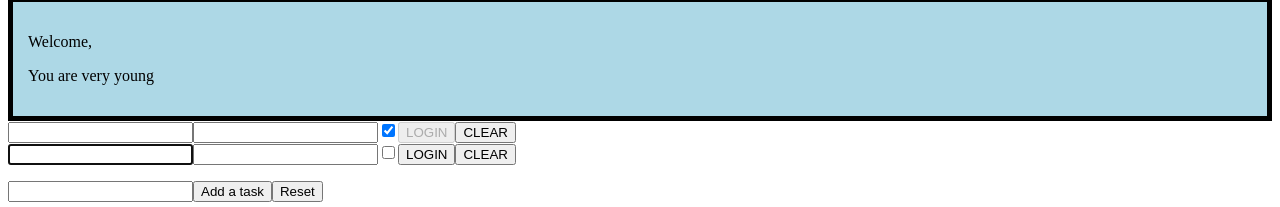
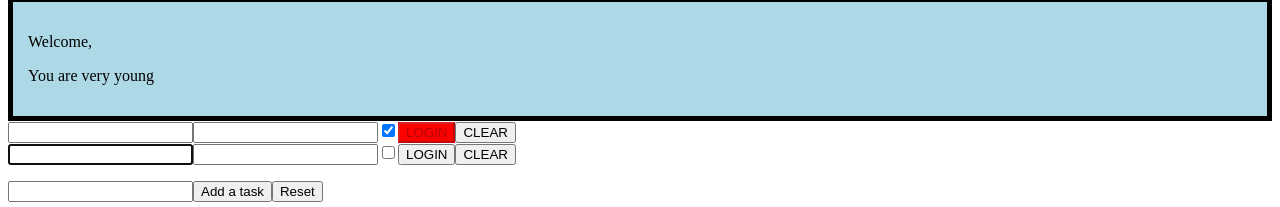
Before and after one commit to Micheleg27/react-exercises, a React (Create React App) app: page / in a window 1280 px wide. Shown: the part 623-830 px from the top of the page. Built offline with nearby package versions, Linux system fonts and the light colour scheme.

Commit message:
styling-03

```diff
--- a/src/Login.js
+++ b/src/Login.js
@@ -42,13 +42,18 @@ export class Login extends React.Component {
     // non dipendono dal valore iniziale delle proprietà stesse (a prescindere da ciò che avrò negli input, il valore tornerà ai settaggi predefiniti, quindi con gli input vuoti)
 
     render(){
+
+        const PassColor = {
+            backgroundColor: this.state.key.length < 8 ? 'red' : 'green'
+        }
+
         return (
             <form>
                 <input type='text' name='nome' value={this.state.nome} onChange={this.handleInput}></input>
                 <input type='password' name='key' value={this.state.key} onChange={this.handleInput} ></input>
                 <input type='checkbox' name='remember' checked={this.state.remember} onChange={this.handleInput}></input>
 
-                <button name='login' type='button' disabled={!this.state.nome || !this.state.key} onClick={this.handleLogin}>LOGIN</button>
+                <button name='login' type='button' disabled={!this.state.nome || !this.state.key} onClick={this.handleLogin} style={PassColor}>LOGIN</button>
                 <button name='reset' type='button' onClick={this.handleReset}>CLEAR</button>
             </form>
         )
```
